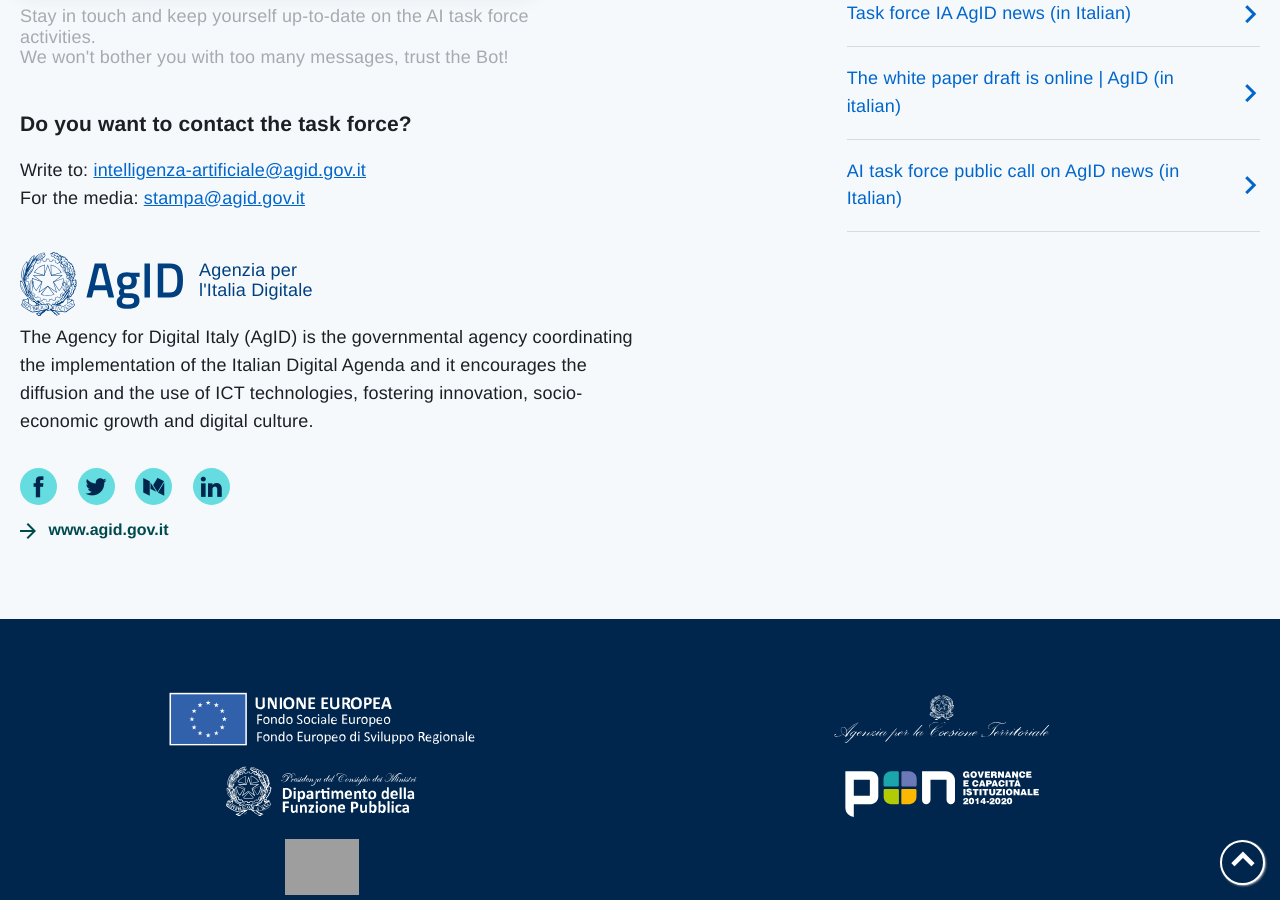
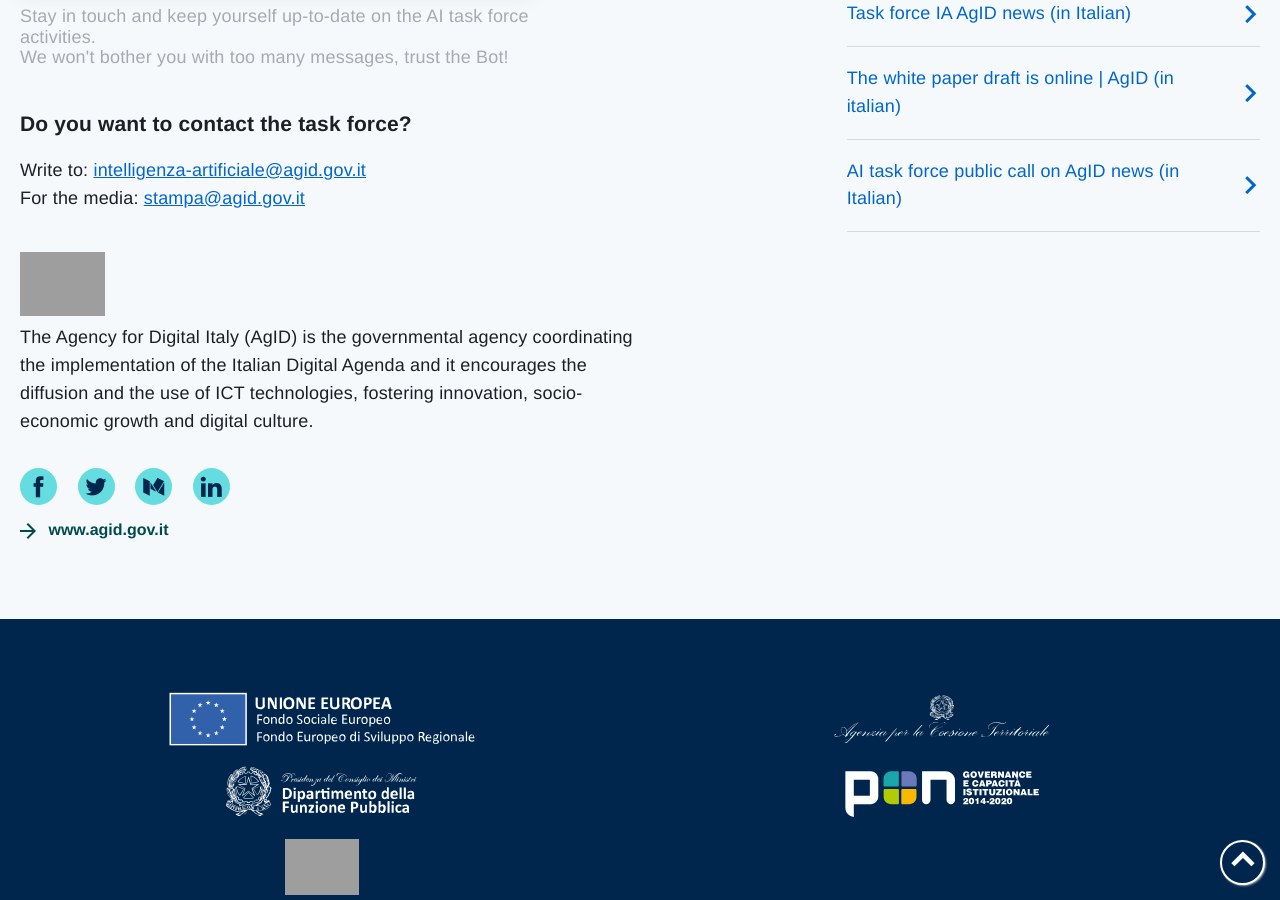
Before and after one commit to task-force-ia/ia.italia.it, a Jekyll site: the page built from _pages/en/contacts.md, in a window 1280 px wide and 900 px high, scrolled down 748 px. Built offline with Jekyll 4.4.1, drawn with Linux system fonts in a browser that asks for light colours; comment, search, counter and statistics services are not loaded; grey boxes are pictures that could not be loaded.

Commit message:
Update contacts.html

```diff
--- a/_layouts/contacts.html
+++ b/_layouts/contacts.html
@@ -42,11 +42,8 @@ layout: default
       <div class="u-margin-bottom-xxl">
         <div class="u-flex u-flexNoWrap u-flexAlignItemsCenter">
           <a href="{{ site.owner_link }}" title="{{ site.owner_full | escape }}">
-            <img class="u-xs-padding-right-none" src="{{ '/assets/images/agid-logo_alt.svg' | relative_url }}" alt="{{ site.owner }}" style="height: 4em; max-width: 100%; display: block;">
+            <img class="u-xs-padding-right-none" src="{{ '/assets/images/AgID_bianco.png' | relative_url }}" alt="{{ site.owner }}" style="height: 4em; max-width: 100%; display: block;">
           </a>
-          <p class="u-padding-left-s u-padding-bottom-xs u-text-r-xs">
-            <a href="{{ site.owner_link }}" title="{{ site.owner_full | escape }}" class="u-color-80 u-textClean">{{ site.owner_full | newline_to_br | strip_newlines }}</a>
-          </p>
         </div>
         <div class="Prose u-padding-top-xs">
           {{ t.agid_desc | markdownify }}
```
